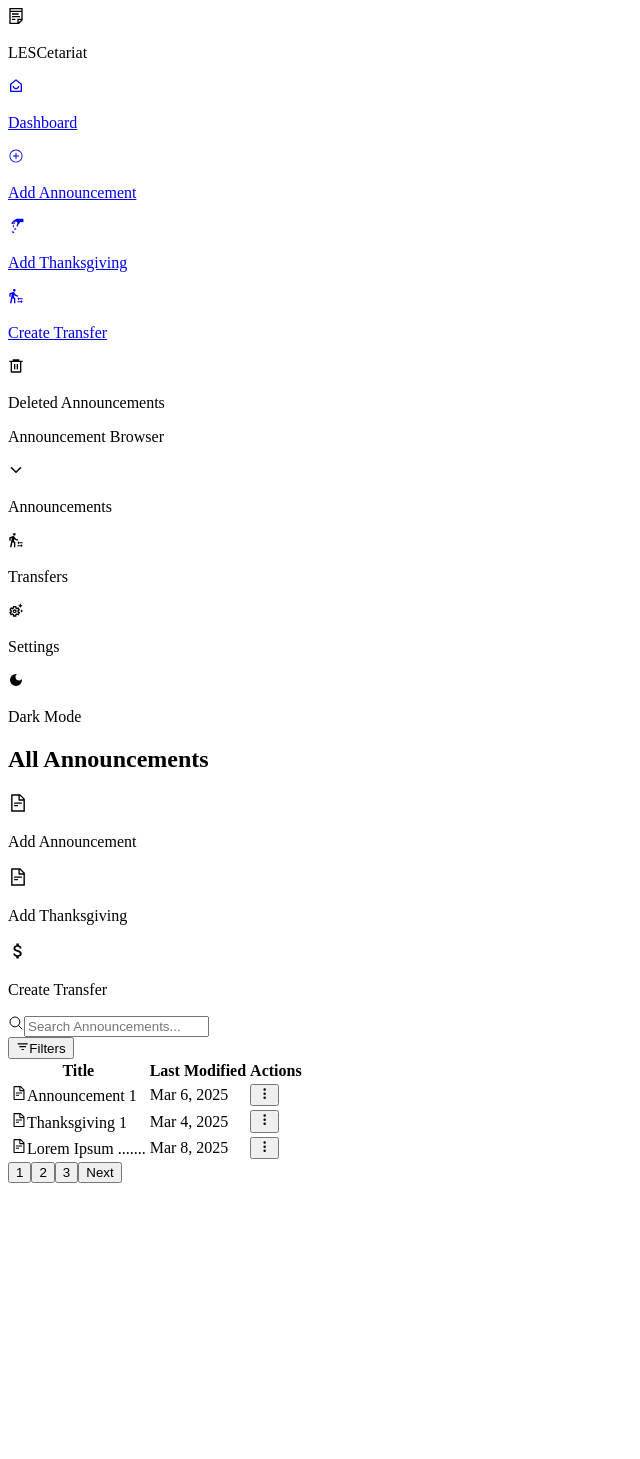
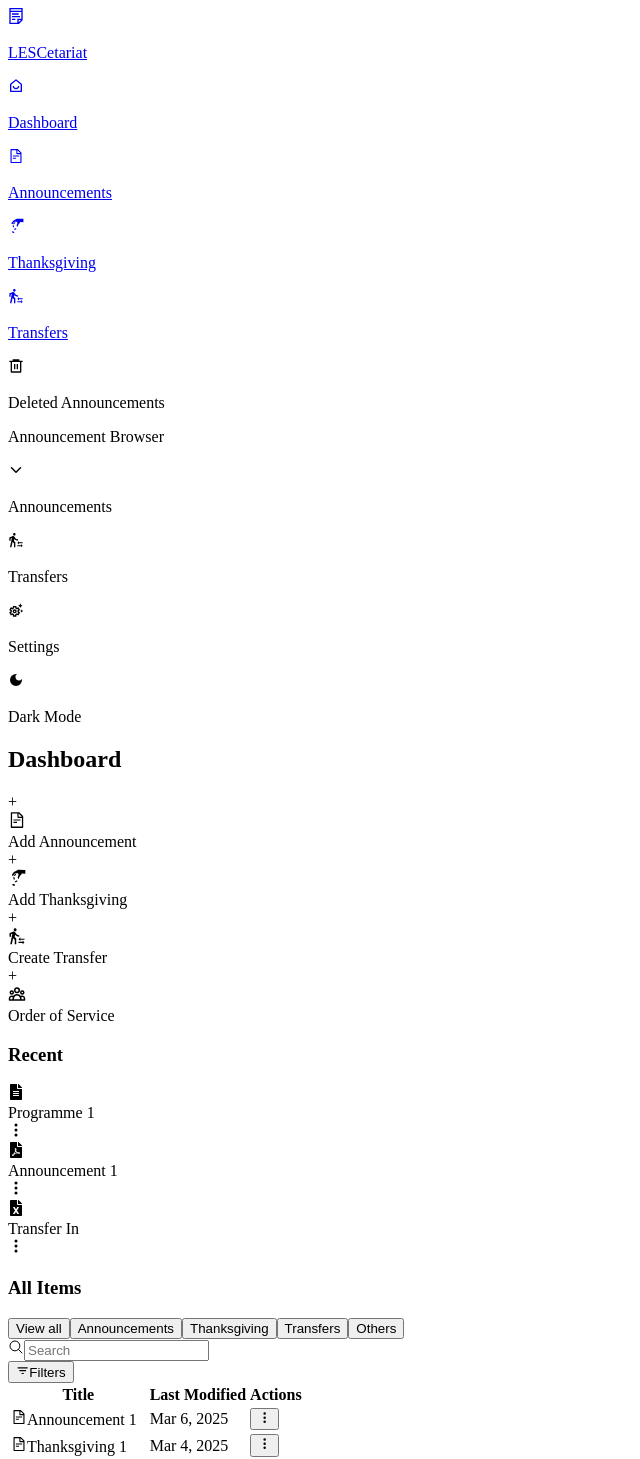
Before and after one commit to TheEnam/ATP-Frontend, a React (Create React App) app: page / in a window 1280 px wide. Shown: the top 1459 px of the page, without its empty margins (0-640 px from the left). Before the commit the page ends 1191 px from the top, so only its background shows below. Built offline with nearby package versions, Linux system fonts and the light colour scheme; the HTML template or start-up script is replaced by a standard one.

Commit message:
Font, create transfers

```diff
--- a/src/App.js
+++ b/src/App.js
@@ -3,12 +3,13 @@ import Sidebar from "./components/Sidebar";
 import Dashboard from "./components/Dashboard";
 import AddAnn from "./components/AddAnn";
 import AddTh from "./components/AddTh";
+import Transfers from "./components/Transfers"
 import CreateTrans from "./components/CreateTrans";
 
 function App() {
   return (
     <Router>
-      <div className="flex flex-row border bg-gray-700 rounded-xl m-4">
+      <div className="flex flex-row border bg-gray-700 rounded-xl m-4 font-display">
         <Sidebar />
         <div className="flex-1">
           <Routes>
@@ -16,6 +17,7 @@ function App() {
             <Route path="/add-announcement" element={<AddAnn />} />
             <Route path="/add-thanksgiving" element={<AddTh />} />
             <Route path="/create-transfer" element={<CreateTrans />} />
+            <Route path="/all-transfers" element={<Transfers />} />
           </Routes>
         </div>
       </div>
--- a/src/components/CreateTrans.js
+++ b/src/components/CreateTrans.js
@@ -122,14 +122,14 @@ export default function CreateTransfer() {
           {baptismalCert && <p className="text-sm text-gray-500">Uploaded: {baptismalCert.name}</p>}
 
           {/* Approved Reading */}
-          <label className="block text-gray-700 font-medium mt-3">Approved Reading</label>
+          {/* <label className="block text-gray-700 font-medium mt-3">Approved Reading</label>
           <select className="w-full p-2 mt-1 border rounded bg-white" required>
             <option value="">Select Reading</option>
             <option value="1st">1st Reading</option>
             <option value="2nd">2nd Reading</option>
             <option value="3rd">3rd Reading</option>
             <option value="Approved">Approved</option>
-          </select>
+          </select> */}
 
           {/* Submit Button */}
           <button
--- a/src/components/Dashboard.js
+++ b/src/components/Dashboard.js
@@ -1,68 +1,147 @@
-import React from "react";
+import React, { useState } from "react";
 import { AiOutlineFileText } from "react-icons/ai";
-import { MdOutlineAttachMoney } from "react-icons/md";
+import { MdTransferWithinAStation } from "react-icons/md";
+import { GiPayMoney } from "react-icons/gi";
 import { BsThreeDotsVertical } from "react-icons/bs";
 import { IoSearchOutline } from "react-icons/io5";
 import { RiFilter3Line } from "react-icons/ri";
 import { useNavigate } from "react-router-dom";
+import { HiOutlineUserGroup } from "react-icons/hi";
+import { FaFileAlt, FaFilePdf, FaFileExcel } from "react-icons/fa";
 
 export default function Dashboard() {
   const navigate = useNavigate();
 
+  // Manage dropdown visibility
+  const [showDropdown, setShowDropdown] = useState(null);
+
+  const toggleDropdown = (index) => {
+    setShowDropdown(showDropdown === index ? null : index);  // Toggle dropdown visibility
+  };
+
+  const handleEdit = (itemName) => {
+    console.log(`Editing ${itemName}`);
+    // You can navigate to the editing page or open a modal for editing
+    // navigate(`/edit-announcement/${itemName}`);
+  };
+
+  const handleDelete = (itemName) => {
+    console.log(`Deleting ${itemName}`);
+    // You can show a confirmation dialog before deleting
+    // Confirm and delete the item
+  };
+
   return (
     <div className="flex-1 p-6 bg-gray-50 min-h-screen">
       {/* Header */}
-      <h2 className="text-xl font-semibold mb-5">All Announcements</h2>
+      <h2 className="text-xl font-semibold mb-5">Dashboard</h2>
 
-      <div className="flex justify-start space-x-4 mb-6">
-      {/* Add Announcement */}
+      <div className="grid grid-cols-1 sm:grid-cols-2 md:grid-cols-4 gap-4 mb-6">
+        {[
+          {
+            label: "Add Announcement",
+            icon: <AiOutlineFileText size={18} />,
+            dark: false,
+            path: "/add-announcement",
+          },
+          {
+            label: "Add Thanksgiving",
+            icon: <GiPayMoney size={18} />,
+            dark: false,
+            path: "/add-thanksgiving",
+          },
+          {
+            label: "Create Transfer",
+            icon: <MdTransferWithinAStation size={18} />,
+            dark: false,
+            path: "/create-transfer",
+          },
+          {
+            label: "Order of Service",
+            icon: <HiOutlineUserGroup size={18} />,
+            dark: false,
+            path: "/new-team",
+          },
+        ].map((item, idx) => (
           <div
-        onClick={() => navigate("/add-announcement")}
-        className="w-56 p-4 border rounded-lg shadow-sm flex flex-col items-start hover:shadow-md hover:bg-gray-300 cursor-pointer transition"
+            key={idx}
+            onClick={() => navigate(item.path)}
+            className="relative max-w-sm w-full px-3 py-4 border rounded-xl shadow-sm transition-colors hover:bg-gray-100 hover:shadow-md shadow-md cursor-pointer"
           >
-        <div className="w-10 h-10 flex items-center justify-center bg-black text-white rounded-lg">
-          <AiOutlineFileText size={20} />
+            {/* Plus icon at top-right */}
+            <span className="absolute top-2 right-3 text-gray-500 text-lg font-semibold">
+              +
+            </span>
+
+            {/* Content aligned to the left */}
+            <div className="flex flex-col items-start space-y-2">
+              <div
+                className={`w-6 h-6 flex items-center justify-center rounded-lg ${
+                  item.dark ? "bg-black text-white" : "bg-gray-100 text-black"
+                }`}
+              >
+                {item.icon}
               </div>
-        <p className="mt-3 font-medium">Add Announcement</p>
+              <span className="text-sm">{item.label}</span>
+            </div>
+          </div>
+        ))}
       </div>
 
-      {/* Add Thanksgiving */}
+      {/* Recent Files */}
+      <div className="mb-6">
+        <h3 className="text-gray-700 text-sm mb-3 font-semibold">Recent</h3>
+        <div className="flex space-x-4 overflow-x-auto pb-2">
+            {[
+            { name: "Programme 1", icon: <FaFileAlt /> },
+            { name: "Announcement 1",icon: <FaFilePdf /> },
+            { name: "Transfer In", icon: <FaFileExcel /> },
+          ].map((file, idx) => (
             <div
-        onClick={() => navigate("/add-thanksgiving")}
-        className="w-56 p-4 border rounded-lg shadow-sm flex flex-col items-start hover:bg-gray-300 cursor-pointer hover:shadow-md transition"
+              key={idx}
+              className="flex items-center justify-between w-80 p-4 bg-white rounded-lg border shadow-sm hover:shadow-md transition"
             >
-        <div className="w-10 h-10 flex items-center justify-center bg-gray-200 rounded-lg">
-          <AiOutlineFileText size={20} />
+              <div className="flex items-center space-x-3 hover:cursor-pointer">
+                <div className="text-xl">{file.icon}</div>
+                <div>
+                  <div className="text-sm">{file.name}</div>
                 </div>
-        <p className="mt-3 font-medium">Add Thanksgiving</p>
               </div>
-
-      {/* Create Transfer */}
-      <div
-        onClick={() => navigate("/create-transfer")}
-        className="w-56 p-4 border rounded-lg shadow-sm flex flex-col items-start hover:bg-gray-300 cursor-pointer hover:shadow-md transition"
-      >
-        <div className="w-10 h-10 flex items-center justify-center bg-gray-200 rounded-lg">
-          <MdOutlineAttachMoney size={20} />
+              <BsThreeDotsVertical className="text-gray-500" />
             </div>
-        <p className="mt-3 font-medium">Create Transfer</p>
+          ))}
         </div>
       </div>
 
-      {/* Search & Filters */}
-      <div className="flex items-center space-x-4 mb-6">
-        <div className="relative w-1/3">
-          <IoSearchOutline className="absolute left-3 top-2 text-gray-500" />
+      <h3 className="text-gray-700 text-sm font-semibold mb-3">All Items</h3>
+
+      {/* File Filters + Search */}
+       <div className="flex flex-wrap justify-between items-center gap-4 mb-6">
+         <div className="flex flex-wrap space-x-3 bg-gray-100 p-2 border-transparent shadow-sm">
+           {["View all", "Announcements", "Thanksgiving", "Transfers", "Others"].map((label, idx) => (
+            <button
+              key={idx}
+              className="px-4 py-2 rounded-lg text-sm text-sm border hover:bg-gray-50 hover:shadow-md transition"
+            >
+              {label}
+            </button>
+          ))}
+        </div>
+
+        <div className="flex items-center space-x-3">
+          <div className="relative">
+            <IoSearchOutline className="absolute left-3 top-2.5 text-gray-500" />
             <input
               type="text"
-            placeholder="Search Announcements..."
-            className="pl-10 pr-4 py-2 w-full border rounded-lg bg-white shadow-sm"
+              placeholder="Search"
+              className="pl-10 pr-4 py-2 w-64 border rounded-lg text-sm bg-white"
             />
           </div>
-        <button className="flex items-center space-x-2 bg-white px-4 py-2 rounded-lg shadow-sm">
+          <button className="flex items-center space-x-2 bg-white px-4 py-2 rounded-lg border hover:bg-gray-100 hover:shadow-md">
             <RiFilter3Line />
-          <span>Filters</span>
+            <span className="text-sm">Filters</span>
           </button>
+        </div>
       </div>
 
       {/* Announcements Table */}
@@ -79,16 +158,39 @@ export default function Dashboard() {
             {[{ name: "Announcement 1", date: "Mar 6, 2025" },
               { name: "Thanksgiving 1", date: "Mar 4, 2025" },
               { name: "Lorem Ipsum .......", date: "Mar 8, 2025" }].map((file, index) => (
-              <tr key={index} className="border-b hover:bg-gray-100">
+              <tr key={index} className="border-b hover:bg-gray-100 hover:shadow-md">
                 <td className="p-3 flex items-center space-x-2">
                   <AiOutlineFileText className="text-gray-500" />
                   <span>{file.name}</span>
                 </td>
                 <td className="p-3">{file.date}</td>
                 <td className="p-3 text-center">
-                  <button className="p-2 rounded-lg bg-gray-100 hover:bg-gray-200">
+                  <button
+                    className="p-2 rounded-lg bg-gray-100 hover:bg-gray-200"
+                    onClick={() => toggleDropdown(index)}
+                  >
                     <BsThreeDotsVertical />
                   </button>
+
+                  {/* Dropdown Menu */}
+                  {showDropdown === index && (
+                    <div className="absolute bg-white border rounded-md shadow-md mt-2 right-0 z-10">
+                      <ul className="text-sm text-gray-700">
+                        <li
+                          className="px-4 py-2 cursor-pointer hover:bg-gray-100"
+                          onClick={() => handleEdit(file.name)}
+                        >
+                          Edit
+                        </li>
+                        <li
+                          className="px-4 py-2 cursor-pointer hover:bg-gray-100"
+                          onClick={() => handleDelete(file.name)}
+                        >
+                          Delete
+                        </li>
+                      </ul>
+                    </div>
+                  )}
                 </td>
               </tr>
             ))}
--- a/src/components/Sidebar.js
+++ b/src/components/Sidebar.js
@@ -4,7 +4,8 @@ import { RiHomeSmile2Line, RiDeleteBin6Line } from "react-icons/ri";
 import { MdOutlineSettingsSuggest, MdDarkMode } from "react-icons/md";
 import { MdTransferWithinAStation } from "react-icons/md";
 import { GiPayMoney } from "react-icons/gi";
-import { IoIosAddCircleOutline, IoIosArrowDown } from "react-icons/io";
+import { IoIosArrowDown } from "react-icons/io";
+import { AiOutlineFileText } from "react-icons/ai";
 import { GrNotes } from "react-icons/gr";
 
 export default function Sidebar() {
@@ -12,10 +13,10 @@ export default function Sidebar() {
       <div className="bg-gray-100 p-4 h-screen w-1/6 flex flex-col justify-between">
         {/* Top Section */}
         <div>
-          <div className="flex flex-row items-center space-x-3 mb-7">
+          <Link to="/" className="flex flex-row items-center space-x-3 mb-7">
             <GrNotes />
-            <p className="text-xl">LESCetariat</p>
-          </div>
+            <p className="text-xl font-semibold">LESCetariat</p>
+          </Link>
 
           <div className="text-gray-500 flex flex-col space-y-4">
             <Link to="/" className="flex flex-row items-center space-x-3 p-2 rounded-lg hover:bg-gray-300">
@@ -24,18 +25,18 @@ export default function Sidebar() {
             </Link>
 
             <Link to="/add-announcement" className="flex flex-row items-center space-x-3 p-2 rounded-lg hover:bg-gray-300">
-              <IoIosAddCircleOutline />
-              <p>Add Announcement</p>
+              <AiOutlineFileText />
+              <p>Announcements</p>
             </Link>
 
             <Link to="/add-thanksgiving" className="flex flex-row items-center space-x-3 p-2 rounded-lg hover:bg-gray-300">
               <GiPayMoney />
-              <p>Add Thanksgiving</p>
+              <p>Thanksgiving</p>
             </Link>
 
-            <Link to="/create-transfer" className="flex flex-row items-center space-x-3 p-2 rounded-lg hover:bg-gray-300">
+            <Link to="/all-transfers" className="flex flex-row items-center space-x-3 p-2 rounded-lg hover:bg-gray-300">
               <MdTransferWithinAStation />
-              <p>Create Transfer</p>
+              <p>Transfers</p>
             </Link>
 
 
--- /dev/null
+++ b/src/components/Transfers.js
@@ -0,0 +1,96 @@
+import React, { useState } from "react";
+import { useNavigate } from "react-router-dom";
+import { FaPlus, FaEye } from "react-icons/fa"; // Importing icons
+
+export default function Transfers() {
+  const navigate = useNavigate();
+  const [searchQuery, setSearchQuery] = useState("");
+  const [filterType, setFilterType] = useState("");
+
+  // Dummy transfer data (replace with actual data from API or state)
+  const transfers = [
+    { id: 1, name: "Bernd Obeng", type: "Transfer In", status: "Approved" },
+    { id: 2, name: "Enam Avemegah", type: "Transfer Out", status: "1st Reading" },
+  ];
+
+    const [filterStatus, setFilterStatus] = useState("");
+  // Filtered transfers based on search and filter type
+  const filteredTransfers = transfers.filter(
+    (transfer) =>
+      (filterType === "" || transfer.type === filterType) &&
+      (filterStatus === "" || transfer.status === filterStatus)
+  );
+
+  return (
+    <div className="min-h-screen bg-gray-50 p-6">
+      {/* Header with Create Transfer Button */}
+      <div className="flex justify-between items-center mb-6">
+        <h1 className="text-2xl font-semibold">Transfers</h1>
+        <button
+          onClick={() => navigate("/create-transfer")}
+          className="flex items-center gap-2 bg-gray-100 text-black px-4 py-2 rounded-lg hover:bg-gray-500 transition"
+        >
+          <FaPlus /> Create Transfer
+        </button>
+      </div>
+
+      {/* Search and Filter Controls */}
+      <div className="flex gap-4 mb-4">
+        <input
+          type="text"
+          placeholder="Search by name..."
+          value={searchQuery}
+          onChange={(e) => setSearchQuery(e.target.value)}
+          className="w-full p-2 border rounded"
+        />
+        <select
+            className="p-2 border rounded"
+            value={filterType}
+            onChange={(e) => setFilterType(e.target.value)}
+            >
+            <option value="">All Types</option>
+            <option value="Transfer In">Transfer In</option>
+            <option value="Transfer Out">Transfer Out</option>
+            </select>
+
+            <select
+            className="p-2 border rounded"
+            value={filterStatus}
+            onChange={(e) => setFilterStatus(e.target.value)}
+            >
+            <option value="">All Statuses</option>
+            <option value="1st Reading">1st Reading</option>
+            <option value="2nd Reading">2nd Reading</option>
+            <option value="Approved">Approved</option>
+        </select>
+
+      </div>
+
+      {/* Transfers List */}
+      <div className="bg-white p-4 rounded-lg shadow-lg">
+        {/* Table Headers */}
+        <div className="flex justify-between items-center font-semibold text-gray-700 border-b pb-2 mb-2">
+          <p className="flex-1">Name</p>
+          <p className="flex-1">Transfer Type</p>
+          <p className="flex-1">Status</p>
+          <p className="w-8"></p> {/* Placeholder for Eye Icon */}
+        </div>
+
+        {filteredTransfers.map((transfer) => (
+          <div
+            key={transfer.id}
+            className="flex justify-between items-center p-4 border-b hover:bg-gray-100 cursor-pointer transition"
+          >
+            <p className="flex-1">{transfer.name}</p>
+            <p className="text-sm text-gray-600 flex-1">{transfer.type}</p>
+            <p className="text-sm text-gray-600 flex-1">{transfer.status}</p>
+            <FaEye
+              className="text-gray-500 hover:text-gray-700 cursor-pointer"
+              onClick={() => navigate(`/transfer/${transfer.id}`)}
+            />
+          </div>
+        ))}
+      </div>
+    </div>
+  );
+}
```
Also changed, not shown: src/Authentication/Login.js (added). Lines whose indentation alone changed are shown as unchanged.
